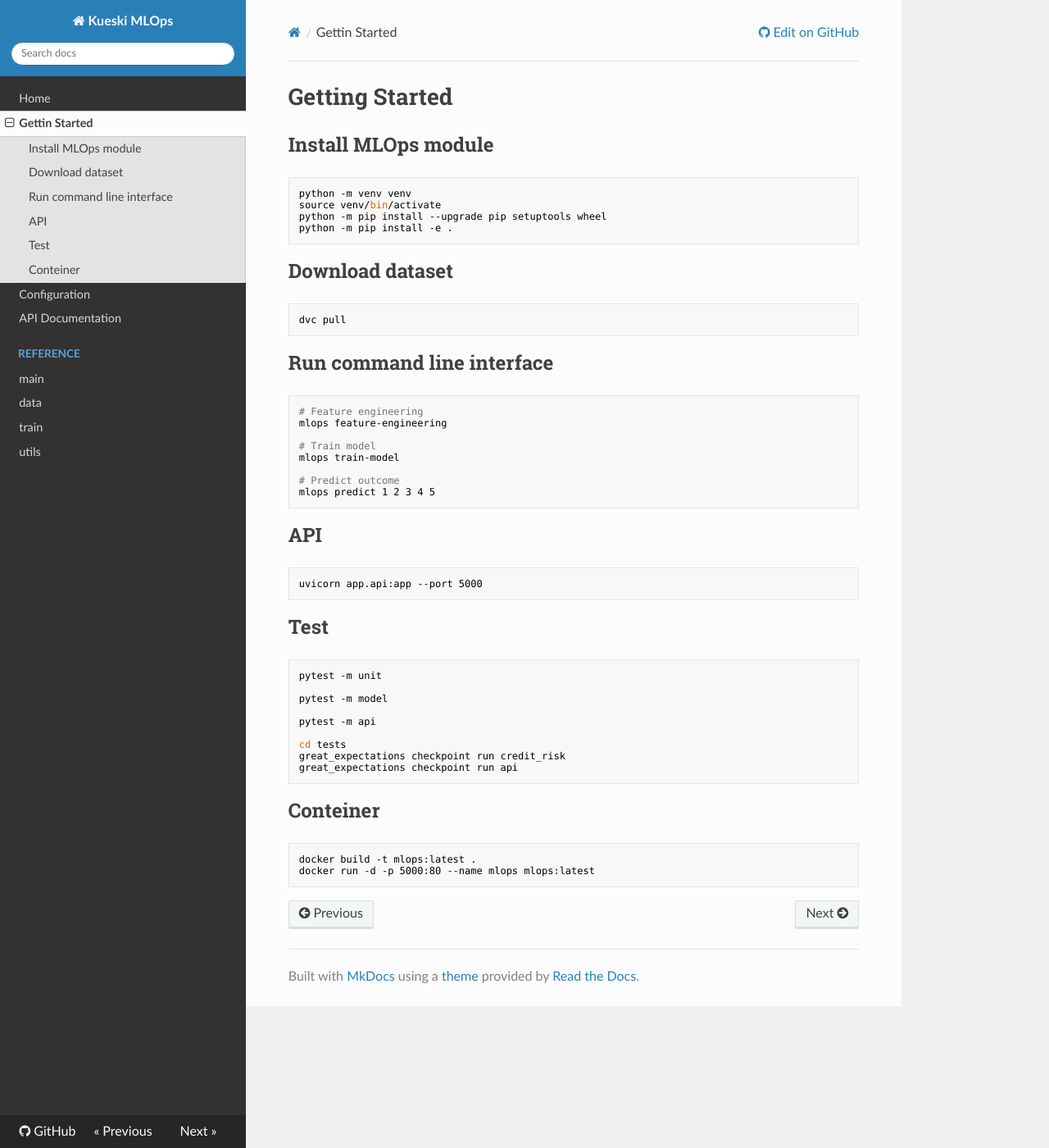
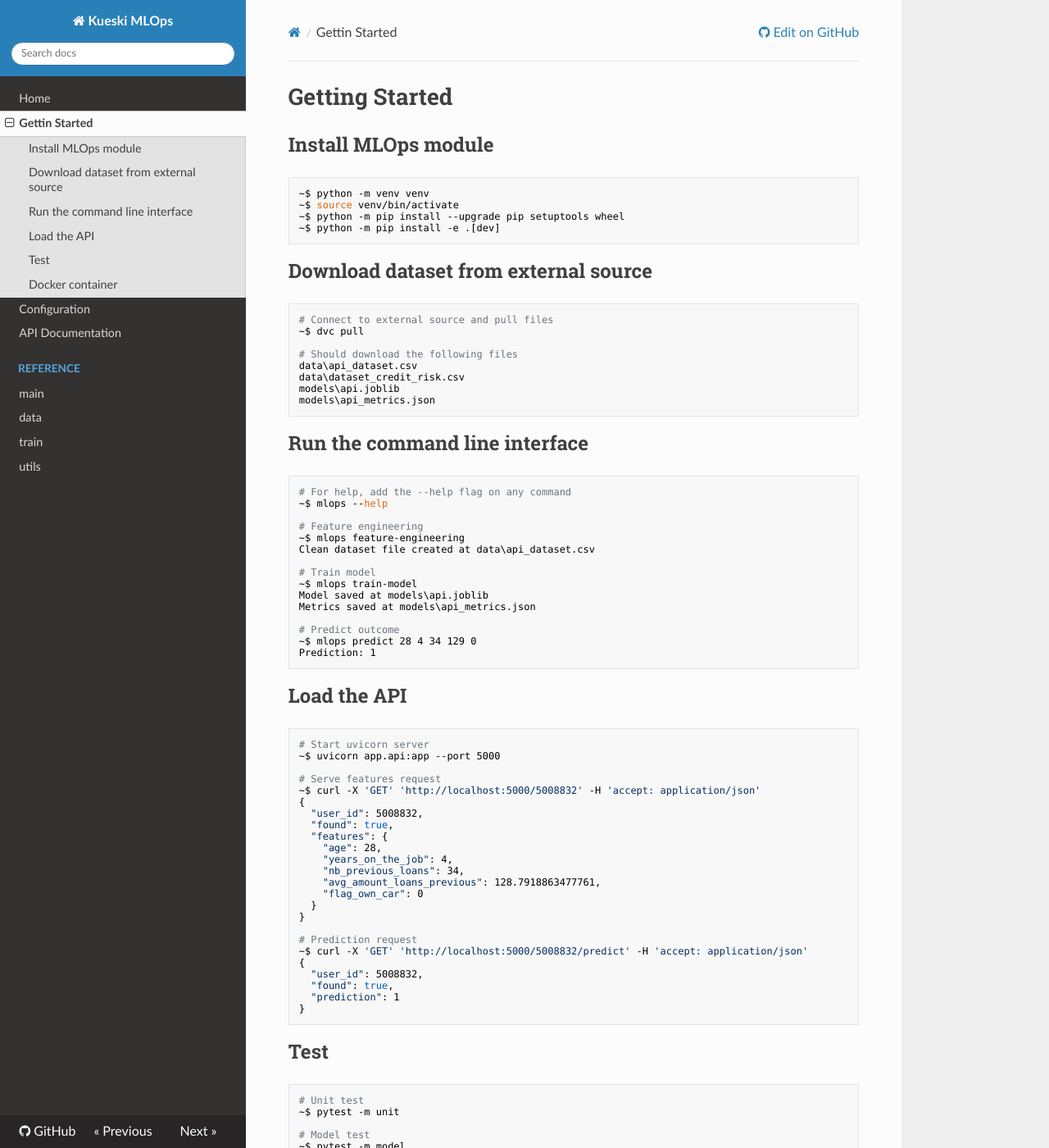
Before and after one commit to itsdaveba/kueski-mlops-challenge, an MkDocs documentation site: the page built from docs/getting_started.md, in a window 1280 px wide and 1400 px high. Shown: the whole window at 82% size. Built offline with MkDocs 1.6.1, drawn with Linux system fonts in a browser that asks for light colours; nearby versions of some CDN libraries; some of the changed text lies outside the part shown.

Commit message:
getting started documentation

````diff
--- a/docs/getting_started.md
+++ b/docs/getting_started.md
@@ -2,55 +2,99 @@
 
 ## Install MLOps module
 
-```python
-python -m venv venv
-source venv/bin/activate
-python -m pip install --upgrade pip setuptools wheel
-python -m pip install -e .
+```bash
+~$ python -m venv venv
+~$ source venv/bin/activate
+~$ python -m pip install --upgrade pip setuptools wheel
+~$ python -m pip install -e .[dev]
 ```
 
-## Download dataset
+## Download dataset from external source
 
 ```bash
-dvc pull
+# Connect to external source and pull files
+~$ dvc pull
+
+# Should download the following files
+data\api_dataset.csv
+data\dataset_credit_risk.csv
+models\api.joblib
+models\api_metrics.json
 ```
 
-## Run command line interface
+## Run the command line interface
 
 ```bash
+# For help, add the --help flag on any command
+~$ mlops --help
+
 # Feature engineering
-mlops feature-engineering
+~$ mlops feature-engineering
+Clean dataset file created at data\api_dataset.csv
 
 # Train model
-mlops train-model
+~$ mlops train-model
+Model saved at models\api.joblib
+Metrics saved at models\api_metrics.json
 
 # Predict outcome
-mlops predict 1 2 3 4 5
+~$ mlops predict 28 4 34 129 0
+Prediction: 1
 ```
 
-## API
+## Load the API
 
 ```bash
-uvicorn app.api:app --port 5000
+# Start uvicorn server
+~$ uvicorn app.api:app --port 5000
+
+# Serve features request
+~$ curl -X 'GET' 'http://localhost:5000/5008832' -H 'accept: application/json'
+{
+  "user_id": 5008832,
+  "found": true,
+  "features": {
+    "age": 28,
+    "years_on_the_job": 4,
+    "nb_previous_loans": 34,
+    "avg_amount_loans_previous": 128.7918863477761,
+    "flag_own_car": 0
+  }
+}
+
+# Prediction request
+~$ curl -X 'GET' 'http://localhost:5000/5008832/predict' -H 'accept: application/json'
+{
+  "user_id": 5008832,
+  "found": true,
+  "prediction": 1
+}
 ```
 
 ## Test
 
 ```bash
-pytest -m unit
+# Unit test
+~$ pytest -m unit
 
-pytest -m model
+# Model test
+~$ pytest -m model
 
-pytest -m api
+# API test
+~$ pytest -m api
 
-cd tests
-great_expectations checkpoint run credit_risk
-great_expectations checkpoint run api
+// Data test
+# Change tests/great_expactations/great_expectations.yml
+# base_directory parameter to the absulute data directory
+~$ cd tests
+~$ great_expectations checkpoint run credit_risk
+~$ great_expectations checkpoint run api
+~$ cd ..
 ```
 
-## Conteiner
+## Docker container
 
 ```bash
-docker build -t mlops:latest .
-docker run -d -p 5000:80 --name mlops mlops:latest
+~$ docker build -t mlops:latest .
+~$ docker run -d -p 5000:80 --name mlops mlops:latest
 ```
````
